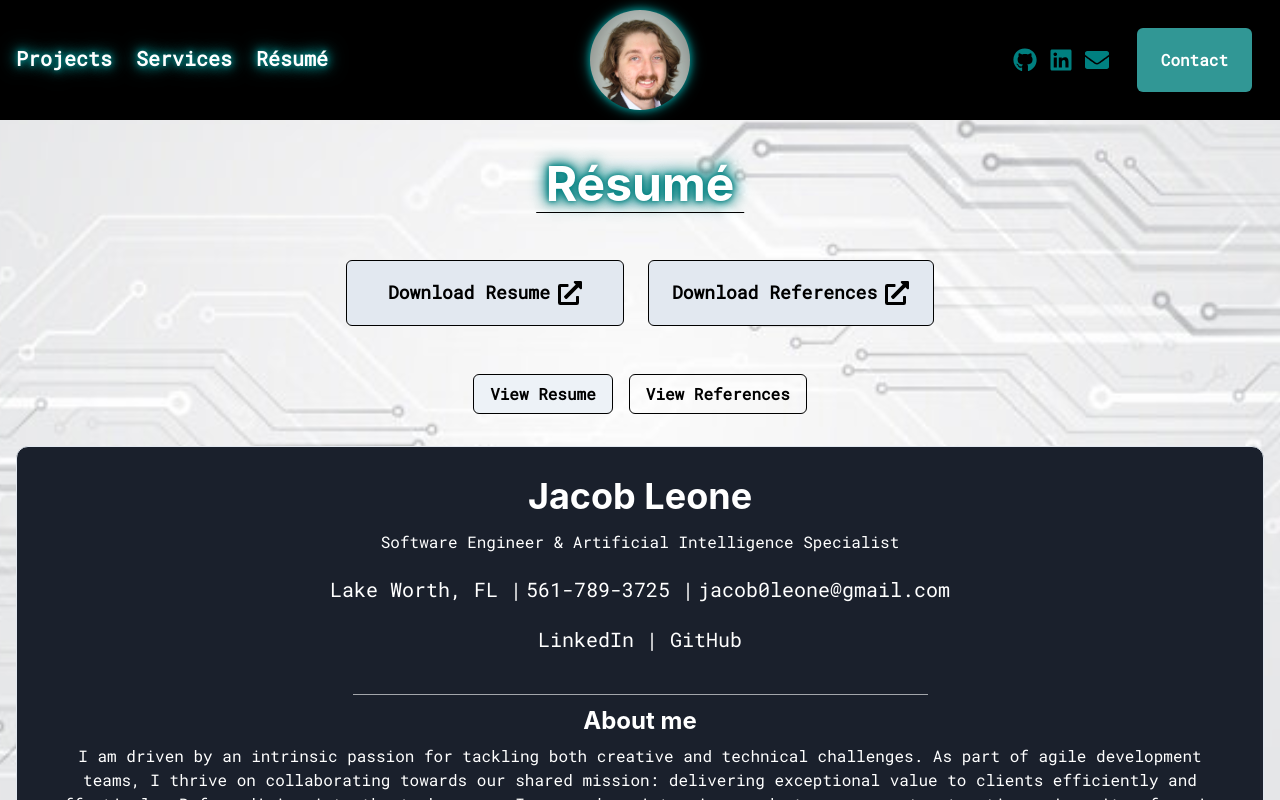
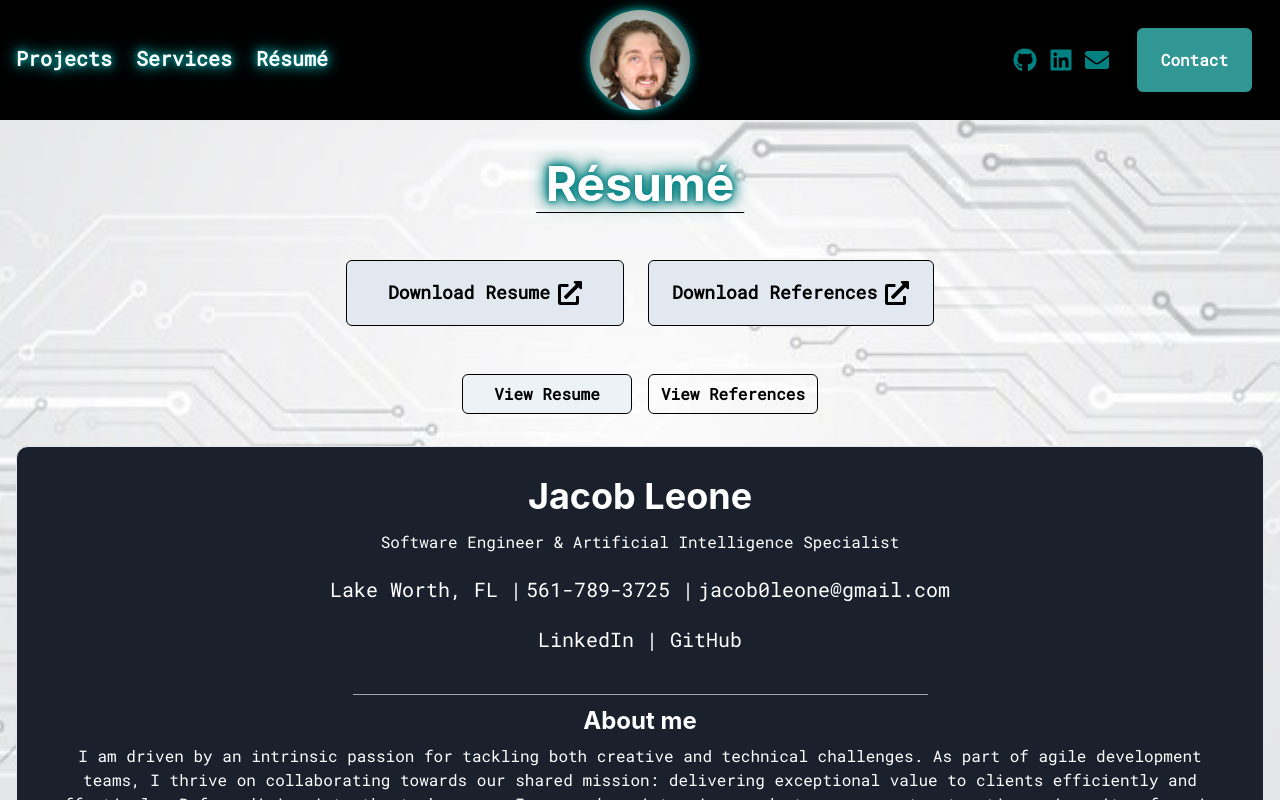
Before and after one commit to jacklion710/jacobleone-tech-portfolio, a Next.js app: page /Resume in a window 1280 px wide. Shown: the top 800 px of the page. Built offline with nearby package versions, Linux system fonts and the light colour scheme.

Commit message:
Matched view button sizes

```diff
--- a/pages/Resume.tsx
+++ b/pages/Resume.tsx
@@ -186,14 +186,24 @@ export default function Resume() {
             {/* View Selection Buttons */}
             <motion.div ref={viewButtonsRef} initial="hidden" animate={viewButtonsInView ? "visible" : "hidden"} variants={fadeIn}>
                 <HStack spacing={4} mt={12}>
-                <Button onClick={() => setViewingResume.on()} colorScheme={viewingResume ? "gray" : "white"}
+                  <Button
+                      onClick={() => setViewingResume.on()}
+                      colorScheme={viewingResume ? "gray" : "white"}
                       color="black"
-                border=".5px solid black">
+                      border=".5px solid black"
+                      minWidth="170px"
+                      maxWidth="170px"
+                  >
                       View Resume
                   </Button>
-                <Button onClick={() => setViewingResume.off()} colorScheme={!viewingResume ? "gray" : "white"}
+                  <Button
+                      onClick={() => setViewingResume.off()}
+                      colorScheme={!viewingResume ? "gray" : "white"}
                       color="black"
-                border=".5px solid black">
+                      border=".5px solid black"
+                      minWidth="170px"
+                      maxWidth="170px"
+                  >
                       View References
                   </Button>
                 </HStack>
@@ -210,7 +220,7 @@ export default function Resume() {
           </motion.div>
         </VStack>
 
-        <motion.div ref={viewButtonsRef} initial="hidden" animate={viewButtonsInView ? "visible" : "hidden"} variants={fadeIn}>
+        <motion.div ref={footerRef} initial="hidden" animate={footerInView ? "visible" : "hidden"} variants={fadeIn}>
           <Footer />
         </motion.div>
       </Flex>
```
Lines whose indentation alone changed are shown as unchanged.
